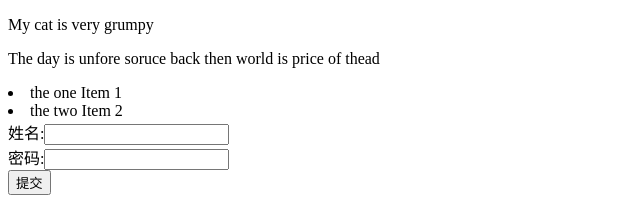
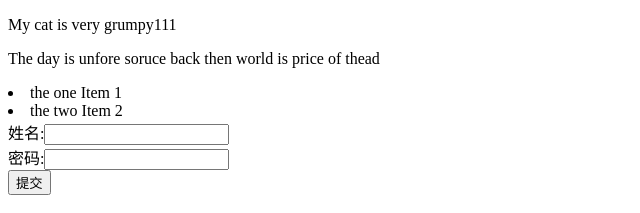
Before and after one commit to wangminghui1/web_start_foo, a plain HTML site: page day01.html in a window 1280 px wide. Shown: the top 213 px of the page, 0-640 px from the left. Drawn offline with Linux system fonts and the light colour scheme.

Commit message:
测试更新

```diff
--- a/day01.html
+++ b/day01.html
@@ -12,7 +12,7 @@
 <body>
     <!-- <h1>测试1</h1>
      -->
-    <p> My cat is very grumpy</p>
+    <p> My cat is very grumpy111</p>
     <p>The day is unfore soruce back then world is price of thead</p>
     <li>the one Item 1</li>
     <li>the two Item 2</li>
```
